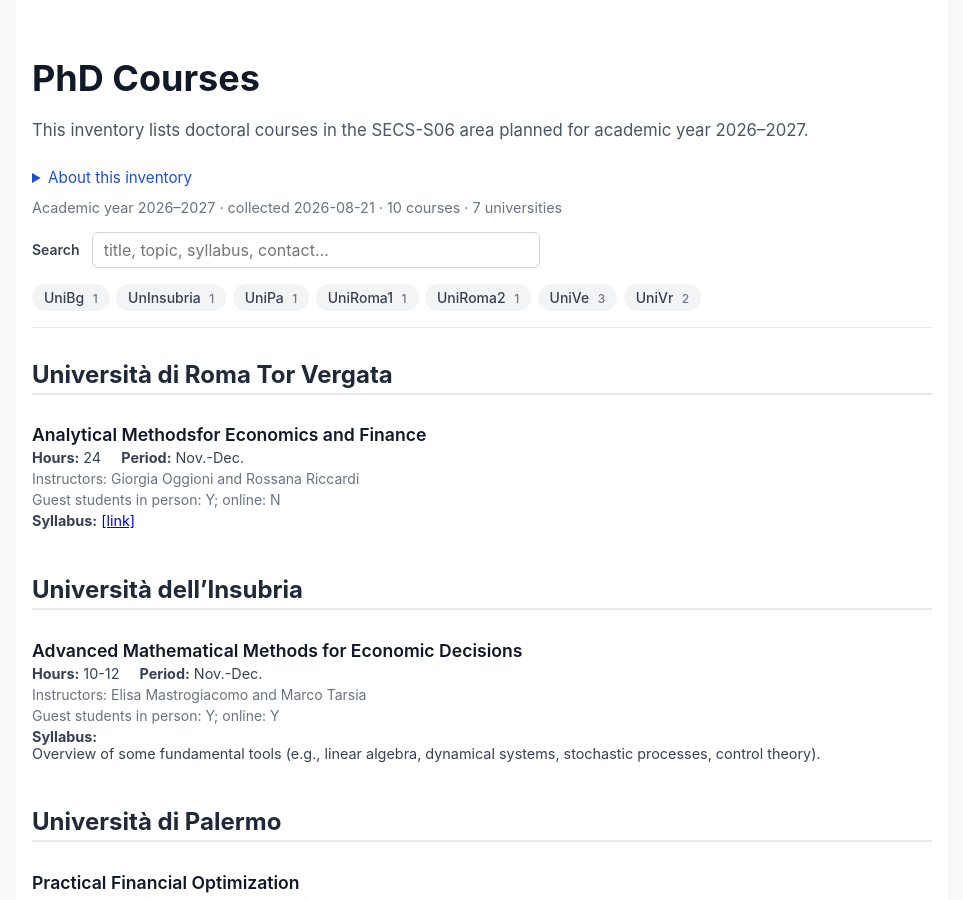
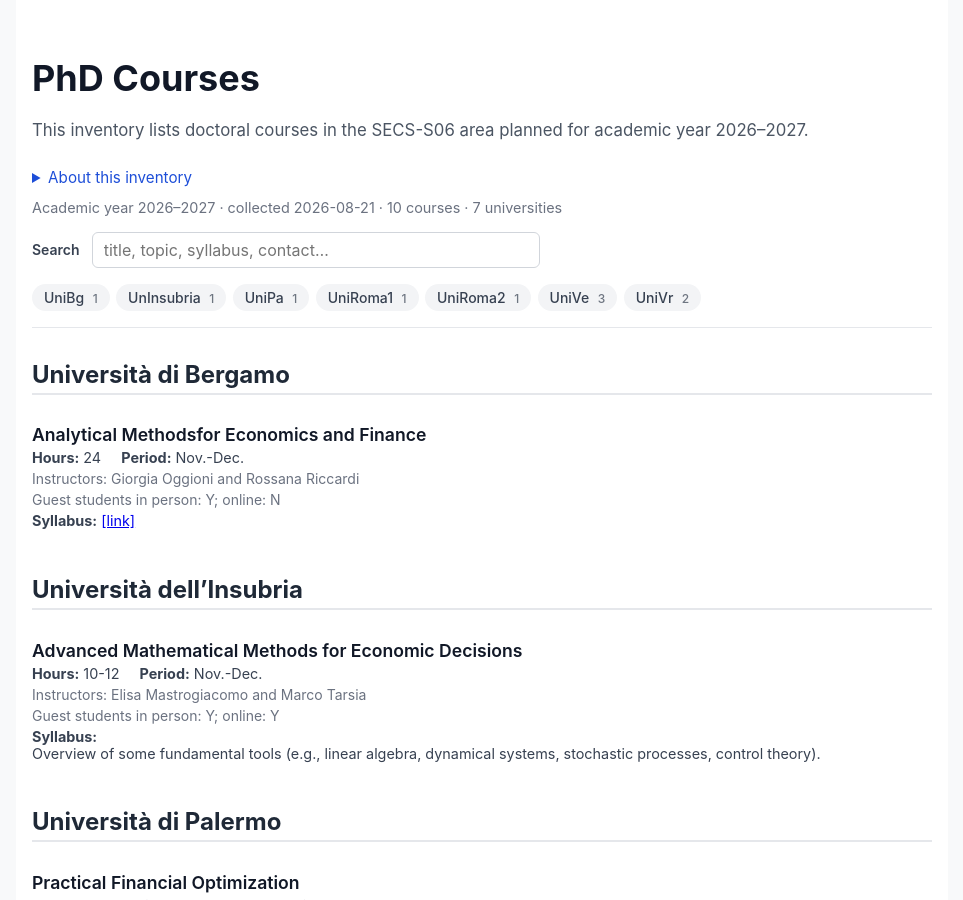
Before and after one commit to mlicalzi/phd_courses, a Jekyll site: the page built from index.html, in a window 1280 px wide and 900 px high. Shown: the whole window, without its empty margins (158-1121 px from the left). Built offline with Jekyll 4.4.1, drawn with Linux system fonts in a browser that asks for light colours.

Commit message:
Update university name from Roma Tor Vergata to Bergamo

```diff
--- a/_data/courses.yml
+++ b/_data/courses.yml
@@ -22,7 +22,7 @@
 # what the university wrote ("No", "Sì", "SI, obbligatoria", "Su richiesta").
 
 - id: UniBg
-  university: Università di Roma Tor Vergata
+  university: Università di Bergamo
   program: PhD in Analytics for Economics and Management
   title: Analytical Methodsfor Economics and Finance
   instructor:
```
